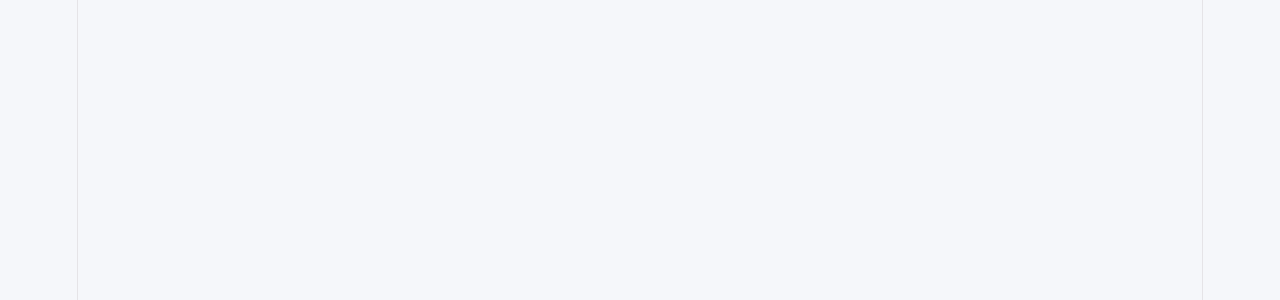
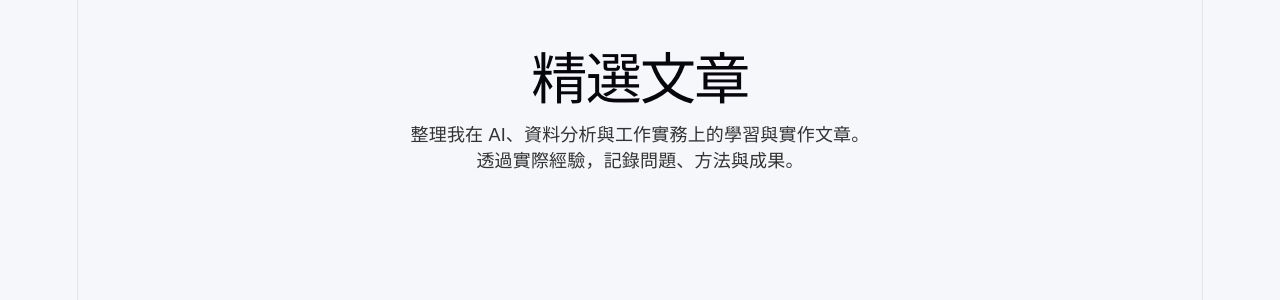
Before and after one commit to jouliwen-sant1120/sant-learning-notes, a React (Vite) app: page /sant-learning-notes/articles in a window 1280 px wide. Before the commit this address had no page. Shown: the top 300 px of the page. Built offline with nearby package versions, Linux system fonts and the light colour scheme.

Commit message:
feat: 完成主要首頁導覽獨立頁面與路由連結（Day029）

```diff
--- a/src/App.jsx
+++ b/src/App.jsx
@@ -5,14 +5,19 @@ import { Routes, Route } from "react-router-dom";
 
 import Home from "./pages/Home";
 import AiWorkflow from "./pages/AiWorkflow";
+import Articles from "./pages/Articles";
+import Resources from "./pages/Resources";
+import Results from "./pages/Results";
 
 function App() {
   return (
     <Routes>
       <Route path="/about" element={<About />} />
       <Route path="/" element={<Home />} />
-      <Route path="/articles/ai-workflow" element={<AiWorkflow />} />
+      <Route path="/articles" element={<Articles />} />
       <Route path="/courses" element={<Courses />} />
+      <Route path="/resources" element={<Resources />} />
+      <Route path="/results" element={<Results />} />
     </Routes>
   );
 }
--- a/src/components/Navbar/Navbar.jsx
+++ b/src/components/Navbar/Navbar.jsx
@@ -11,9 +11,9 @@ function Navbar() {
         <Link to="/">首頁</Link>
         <Link to="/about">關於我</Link>
         <Link to="/courses">我分享什麼</Link>
-        <a href="#articles">精選文章</a>
-        <a href="#resources">免費資源</a>
-        <a href="#results">成果分享</a>
+        <Link to="/articles">精選文章</Link>
+        <Link to="/resources">免費資源</Link>
+        <Link to="/results">成果分享</Link>
         <a href="#contact">聯絡我</a>
       </nav>
     </header>
--- /dev/null
+++ b/src/pages/Articles.jsx
@@ -0,0 +1,17 @@
+function Articles() {
+  return (
+    <main>
+      <h1>精選文章</h1>
+
+      <p>
+        整理我在 AI、資料分析與工作實務上的學習與實作文章。
+      </p>
+
+      <p>
+        透過實際經驗，記錄問題、方法與成果。
+      </p>
+    </main>
+  );
+}
+
+export default Articles;
--- /dev/null
+++ b/src/pages/Resources.jsx
@@ -0,0 +1,17 @@
+function Resources() {
+  return (
+    <main>
+      <h1>免費資源</h1>
+
+      <p>
+        整理我在學習與工作過程中使用的實用資源。
+      </p>
+
+      <p>
+        包含工具、範本、學習資料與實作資源。
+      </p>
+    </main>
+  );
+}
+
+export default Resources;
--- /dev/null
+++ b/src/pages/Results.jsx
@@ -0,0 +1,17 @@
+function Results() {
+  return (
+    <main>
+      <h1>成果分享</h1>
+
+      <p>
+        分享我在學習、工作與實作過程中的成果與經驗。
+      </p>
+
+      <p>
+        記錄實際完成的作品、專案與學習成果。
+      </p>
+    </main>
+  );
+}
+
+export default Results;
```
Also changed, not shown: 1 other file (tests, documents, lock files or other folders).
